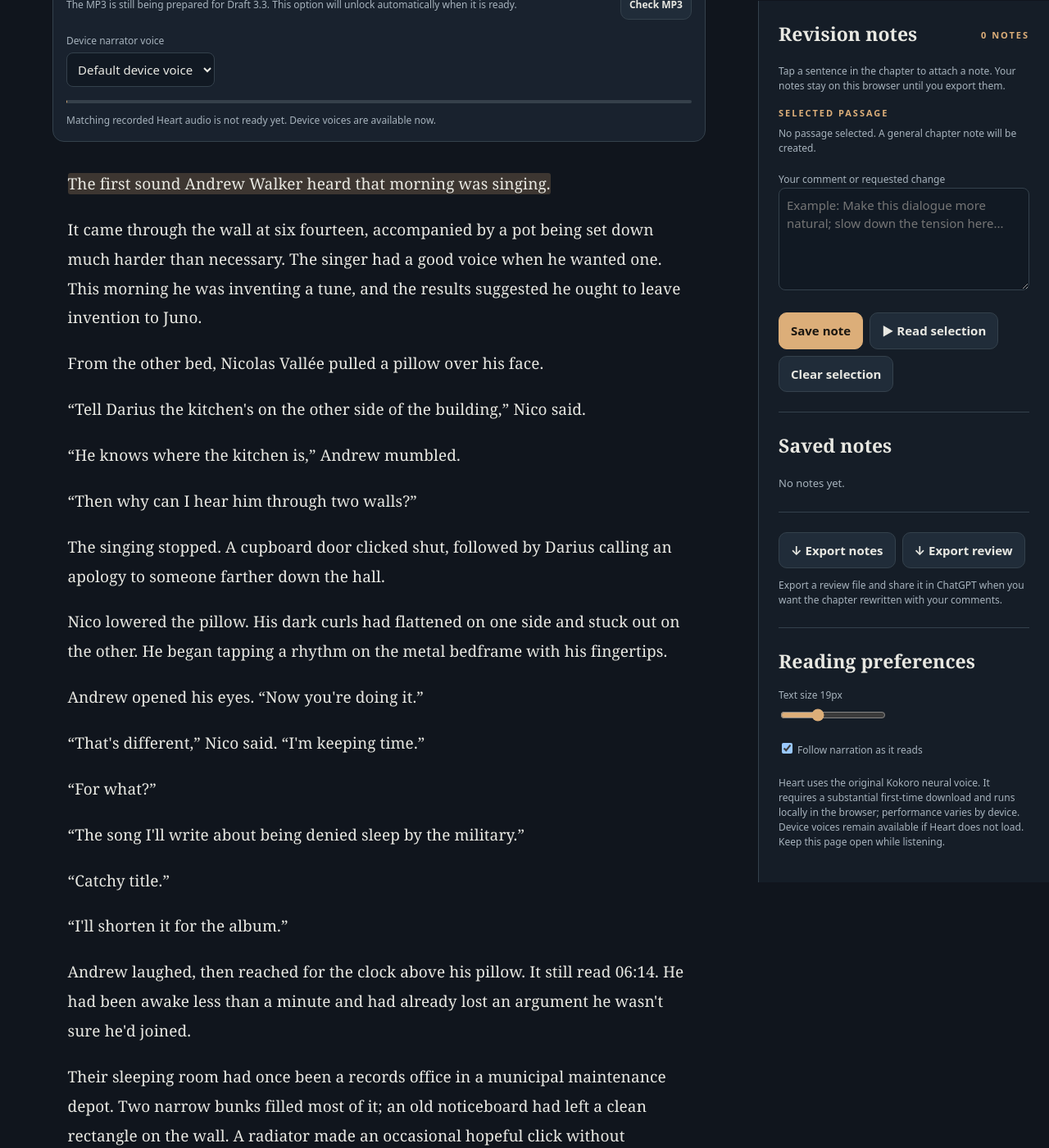
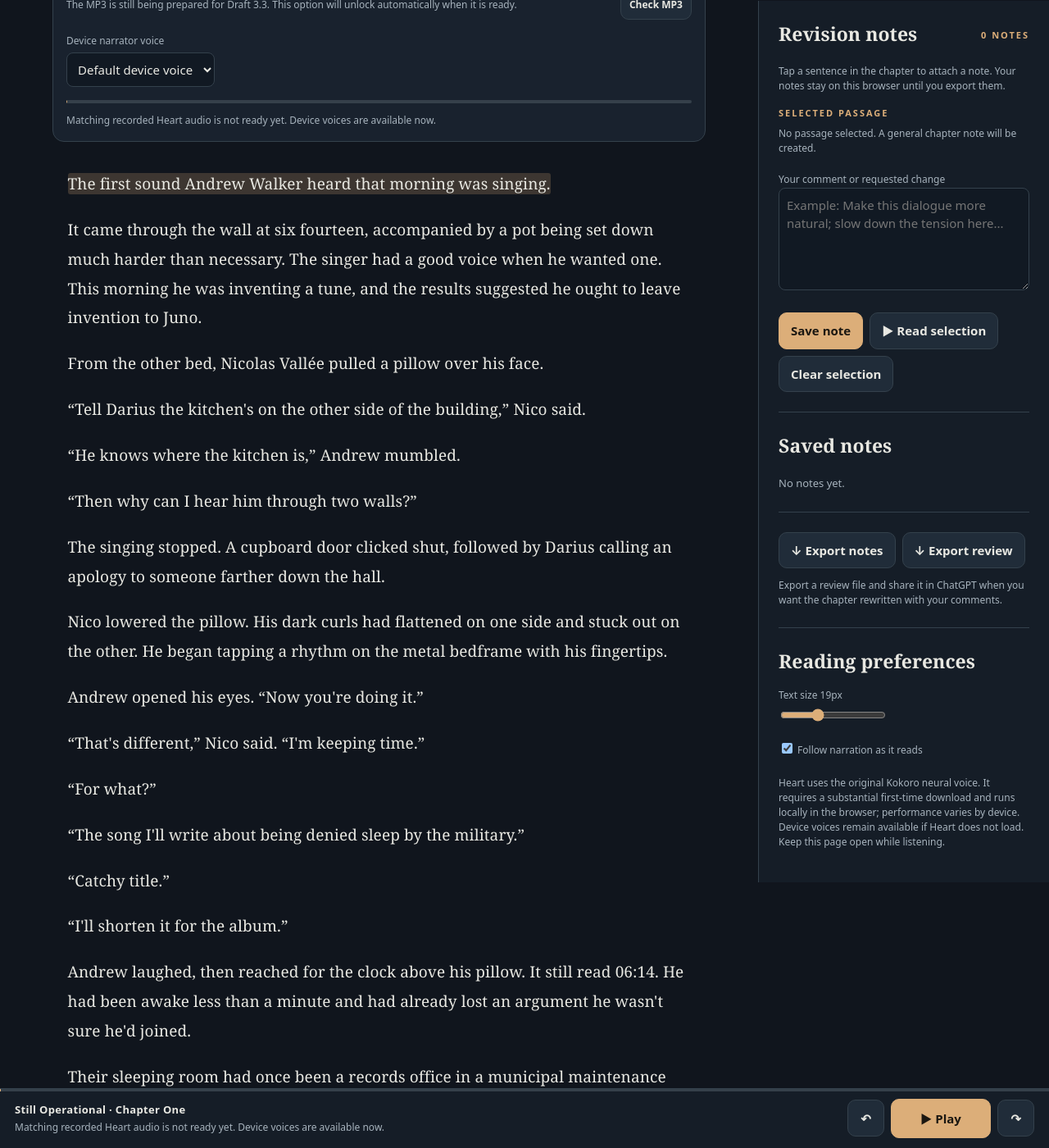
Before and after one commit to CosmicPhoenix171/Books, a Jekyll site: the page still-operational/index.html, which Jekyll copies as it is, in a window 1280 px wide and 1400 px high, scrolled down 567 px. Shown: the whole window at 82% size. Built offline with Jekyll 4.4.1, drawn with Linux system fonts in a browser that asks for light colours.

Commit message:
Add persistent bottom Play/Pause bar to Still Operational reader

```diff
--- a/still-operational/index.html
+++ b/still-operational/index.html
@@ -32,6 +32,17 @@ select{max-width:100%}label{color:var(--muted);font-size:12px}.status{font-size:
 #chapter{font:19px/1.89 Georgia,'Times New Roman',serif;letter-spacing:.005em;max-width:760px;margin:auto}
 #chapter p{margin:0 0 1.05em}.sentence{border-radius:3px;cursor:pointer}.sentence:hover{background:rgba(220,174,121,.09)}.sentence.active{background:var(--reading);box-decoration-break:clone;-webkit-box-decoration-break:clone}.sentence.annotated{border-bottom:1px dotted var(--accent)}
 #chapter p.selected{border-left:3px solid var(--accent);padding-left:13px;margin-left:-16px}
+body{padding-bottom:calc(90px + env(safe-area-inset-bottom,0px))}
+.playback-dock{position:fixed;inset-inline:0;bottom:0;z-index:100;background:#151d27;border-top:1px solid var(--edge);padding:12px max(18px,calc((100vw - 1300px)/2)) calc(12px + env(safe-area-inset-bottom,0px));display:flex;align-items:center;justify-content:space-between;gap:22px;min-height:72px}
+.dock-progress{position:absolute;left:0;right:0;top:0;height:3px;background:#35404a;overflow:hidden}
+.dock-progress>div{height:100%;background:var(--accent);width:0%;transition:width .15s linear}
+.dock-caption{display:flex;flex-direction:column;gap:2px;min-width:0;flex:1}
+.dock-caption strong{font-size:13px;letter-spacing:.025em}
+.dock-caption span{font-size:12px;color:var(--muted);white-space:nowrap;overflow:hidden;text-overflow:ellipsis;max-width:100%}
+.dock-actions{display:flex;gap:8px;align-items:center;flex-shrink:0}
+.dock-play{min-width:122px;padding:12px 18px;font-size:15px}
+.dock-skip{min-width:45px;min-height:45px}
+@media(max-width:600px){body{padding-bottom:calc(82px + env(safe-area-inset-bottom,0px))}.playback-dock{padding:9px 14px calc(9px + env(safe-area-inset-bottom,0px));gap:10px}.dock-caption strong{font-size:12px}.dock-caption span{display:none}.dock-actions{gap:6px}.dock-play{min-width:100px;padding:12px 13px}.dock-skip{min-width:38px;padding:10px 9px}}
 .sectionhead{display:flex;justify-content:space-between;align-items:center;margin-bottom:15px}.hint{font-size:12px;color:var(--muted);margin-bottom:16px}.side textarea{width:100%;min-height:125px;resize:vertical}.note{border:1px solid var(--edge);border-radius:10px;padding:12px;margin:12px 0;background:#19232e}.note strong{font-size:12px;color:var(--accent)}.note p{font-size:13px;white-space:pre-wrap;margin:8px 0}.note .excerpt{color:var(--muted);font-size:12px;max-height:65px;overflow:hidden}.note-actions{display:flex;justify-content:flex-end;gap:7px;margin-top:9px}
 .empty{font-size:13px;color:var(--muted)}.setting{margin-top:17px}.setting label{display:block;margin-bottom:5px}.side hr{border:0;border-top:1px solid var(--edge);margin:24px 0}
 button:focus-visible,select:focus-visible,textarea:focus-visible,.sentence:focus-visible{outline:2px solid var(--accent);outline-offset:3px}
@@ -69,6 +80,15 @@ button:focus-visible,select:focus-visible,textarea:focus-visible,.sentence:focus
 <div class="setting"><label for="autoScroll"><input id="autoScroll" type="checkbox" checked> Follow narration as it reads</label></div>
 <p class="hint" style="margin-top:22px">Heart uses the original Kokoro neural voice. It requires a substantial first-time download and runs locally in the browser; performance varies by device. Device voices remain available if Heart does not load. Keep this page open while listening.</p>
 </aside></div>
+<nav class="playback-dock" aria-label="Persistent narration controls">
+ <div class="dock-progress" aria-hidden="true"><div id="dockProgress"></div></div>
+ <div class="dock-caption"><strong>Still Operational · Chapter One</strong><span id="dockStatus">Ready to listen</span></div>
+ <div class="dock-actions">
+  <button class="btn dock-skip" id="dockBack" type="button" aria-label="Previous sentence" title="Previous sentence">↶</button>
+  <button class="btn primary dock-play" id="dockPlay" type="button" aria-label="Play narration">▶ Play</button>
+  <button class="btn dock-skip" id="dockNext" type="button" aria-label="Next sentence" title="Next sentence">↷</button>
+ </div>
+</nav>
 <script>
 (function(){
 'use strict';
@@ -83,7 +103,7 @@ const supported='speechSynthesis' in window && 'SpeechSynthesisUtterance' in win
 const esc=t=>String(t).replace(/[&<>"']/g,c=>({'&':'&amp;','<':'&lt;','>':'&gt;','"':'&quot;',"'":'&#39;'}[c]));
 const split=t=>t.match(/[^.!?…]+(?:[.!?…]+[”"’']?|$)/g)?.filter(x=>x.trim())||[t];
 function scrollToIndex(i){const el=document.querySelector('[data-i="'+i+'"]');if(el&&$('autoScroll').checked)el.scrollIntoView({behavior:'smooth',block:'center'})}
-function mark(i,doScroll=true){data.index=Math.max(0,Math.min(i,sentences.length-1));data.lastExcerpt=sentences[data.index]?.text||'';document.querySelectorAll('.sentence.active').forEach(el=>el.classList.remove('active'));const el=document.querySelector('[data-i="'+data.index+'"]');if(el){el.classList.add('active');if(doScroll)scrollToIndex(data.index)}$('bar').style.width=((data.index+1)/Math.max(1,sentences.length)*100).toFixed(1)+'%';save()}
+function mark(i,doScroll=true){data.index=Math.max(0,Math.min(i,sentences.length-1));data.lastExcerpt=sentences[data.index]?.text||'';document.querySelectorAll('.sentence.active').forEach(el=>el.classList.remove('active'));const el=document.querySelector('[data-i="'+data.index+'"]');if(el){el.classList.add('active');if(doScroll)scrollToIndex(data.index)}const progress=((data.index+1)/Math.max(1,sentences.length)*100).toFixed(1)+'%';$('bar').style.width=progress;$('dockProgress').style.width=progress;save()}
 
 const engineEl=$('engine');
 const heartSupported=!!(window.AudioContext||window.webkitAudioContext);
@@ -130,8 +150,13 @@ function saveHeartCache(key,clip){
 let recordedManifest=null,recordedSentenceCues=[],recordedSegmentCues=[],recordedSegment=-1,recordedRun=-1;
 const recordedAudio=new Audio();recordedAudio.preload='metadata';
 const engineName=()=>data.engine==='recorded'?'recorded':data.engine==='browser'?'browser':'heart';
-function setStatus(message){$('status').textContent=message}
-function updateButtons(){$('play').textContent=playing?(paused?'▶ Resume':'Ⅱ Pause'):'▶ Play'}
+function setStatus(message){$('status').textContent=message;$('dockStatus').textContent=message}
+function updateButtons(){
+ const label=playing?(paused?'▶ Resume':'Ⅱ Pause'):'▶ Play';
+ $('play').textContent=label;
+ $('dockPlay').textContent=label;
+ $('dockPlay').setAttribute('aria-label',playing?(paused?'Resume narration':'Pause narration'):'Play narration');
+}
 function prepareHeartAudio(){if(!heartAudioContext){const AudioCtor=window.AudioContext||window.webkitAudioContext;heartAudioContext=new AudioCtor()}if(heartAudioContext.state==='suspended')heartAudioContext.resume().catch(()=>{})}
 function stopHeartAudio(){if(heartSource){heartSource.onended=null;try{heartSource.stop()}catch(e){}try{heartSource.disconnect()}catch(e){}heartSource=null}if(heartAudioContext&&heartAudioContext.state==='suspended')heartAudioContext.resume().catch(()=>{})}
 function stop(){run++;playing=false;paused=false;if(supported)window.speechSynthesis.cancel();stopHeartAudio();recordedAudio.pause();updateButtons();setStatus('Stopped · Tap Play to continue at the highlighted sentence.')}
@@ -489,6 +514,10 @@ $('play').onclick=()=>{
 $('stop').onclick=stop;
 $('back').onclick=()=>startAt(data.index-1);
 $('next').onclick=()=>startAt(data.index+1);
+$('dockPlay').onclick=()=>$('play').click();
+$('dockBack').onclick=()=>$('back').click();
+$('dockNext').onclick=()=>$('next').click();
+updateButtons();
 $('speed').value=data.speed;
 $('speedLabel').textContent=(+data.speed).toFixed(1)+'×';
 $('speed').oninput=e=>{
```
